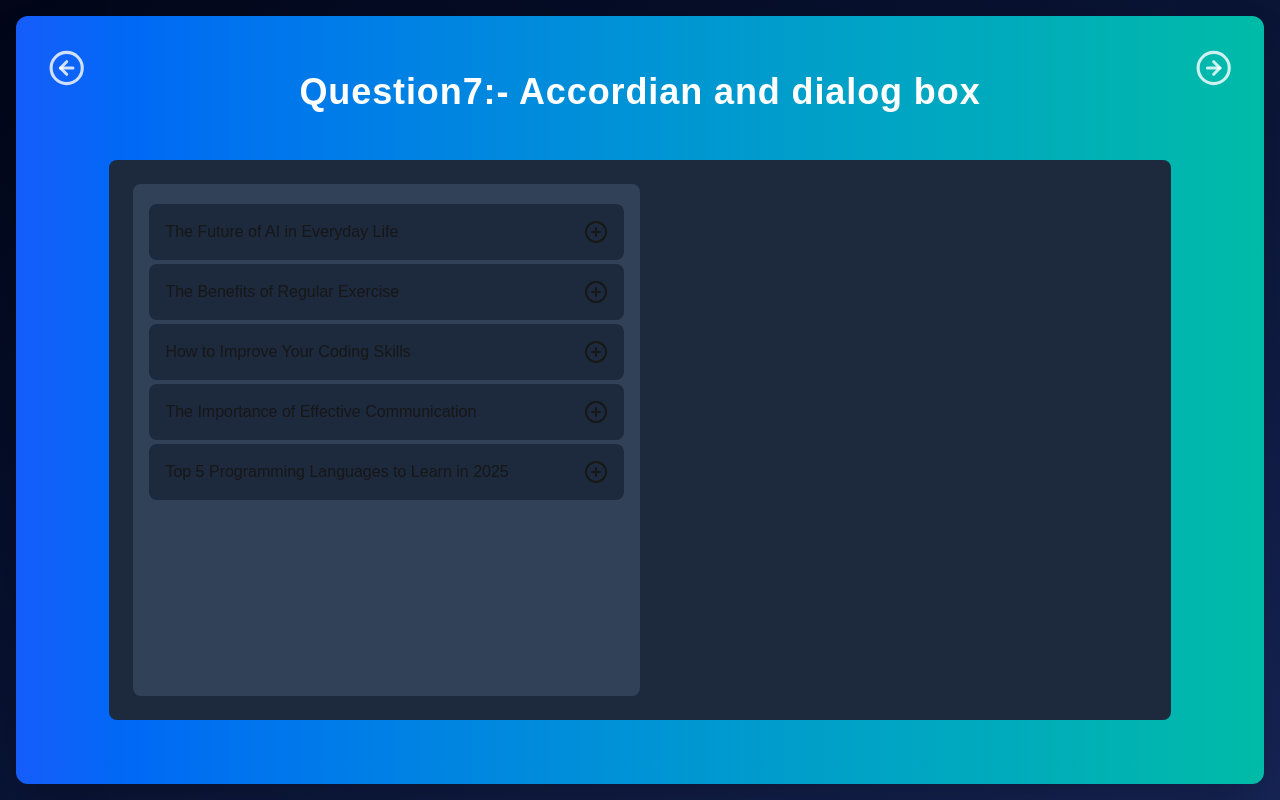
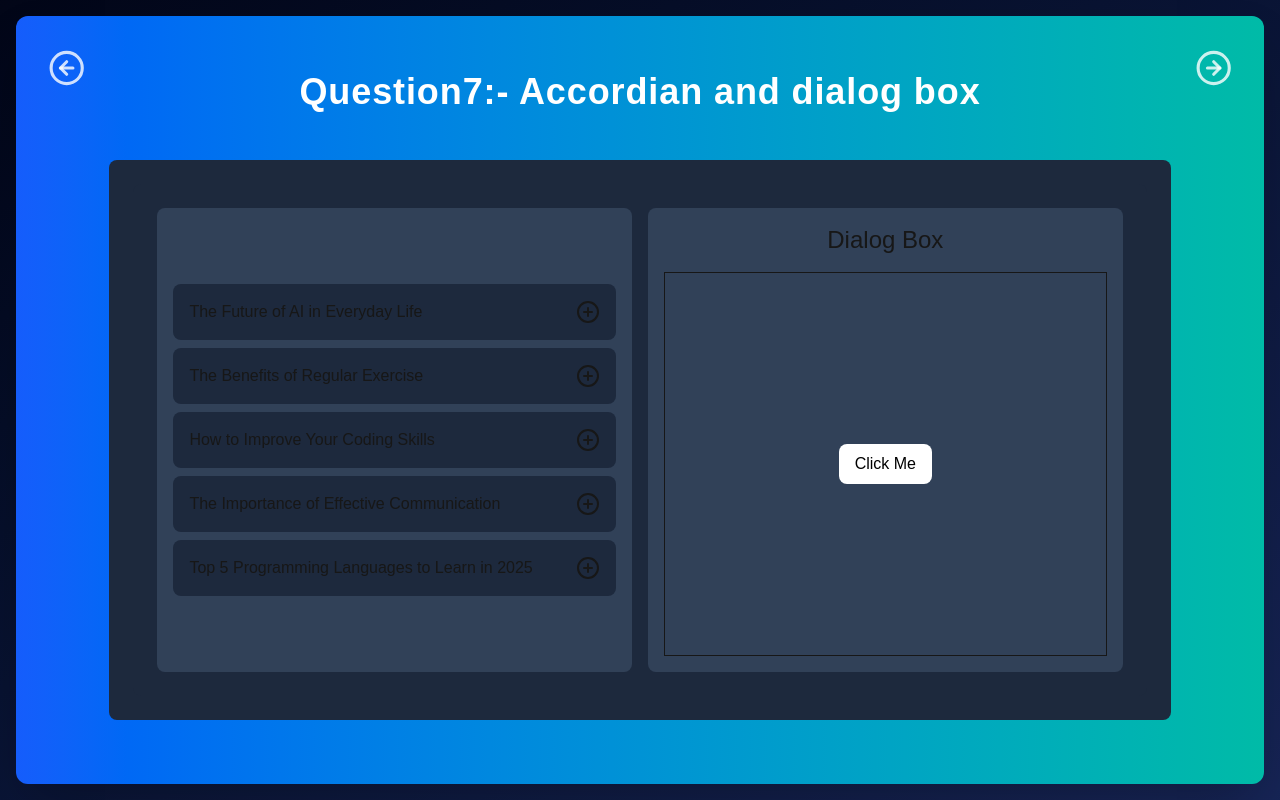
Before and after one commit to abhishekrathour07/Frontend-Interview, a Next.js app: page /question7 in a window 1280 px wide. Built offline with nearby package versions, Linux system fonts and the light colour scheme.

Commit message:
added open dialog box and close dialog box

```diff
--- a/components/Question7.tsx
+++ b/components/Question7.tsx
@@ -1,14 +1,29 @@
 "use client"
-import React, { useEffect, useState } from 'react'
+import React, { useRef, useState } from 'react'
 import { accordianData } from './data/question7'
 import { MinusCircle, PlusCircle } from 'lucide-react'
 
 const Question7 = () => {
   const [activeIndex, setActiveIndex] = useState<number | null>(null)
+  const [openModal, setOpenModal] = useState(false)
+  const modalRef = useRef<HTMLDivElement>(null)
+
+  React.useEffect(() => {
+    const handleClickOutside = (event: MouseEvent) => {
+      if (modalRef.current && !modalRef.current.contains(event.target as Node)) {
+        setOpenModal(false)
+      }
+    }
+    document.addEventListener('mousedown', handleClickOutside)
+    return () => {
+      document.removeEventListener('mousedown', handleClickOutside)
+    }
+  }, [])
 
   return (
-    <div className='h-[70vh] bg-slate-800 w-full rounded-lg p-6 flex gap-4 '>
-      <div className='w-1/2 bg-slate-700 p-4 rounded-lg'>
+    <div className='h-[70vh] bg-slate-800 w-full rounded-lg p-6 flex items-center justify-center gap-4 relative'>
+      <div className='h-full bg-slate-800 w-full flex  rounded-lg p-6 gap-4 '>
+        <div className='w-1/2 bg-slate-700 flex flex-col justify-center p-4 rounded-lg'>
           {accordianData.map((data: any, index: number) => (
             <div key={index} >
               <div className='p-4 flex my-1 bg-slate-800  rounded-lg justify-between'>
@@ -34,6 +49,36 @@ const Question7 = () => {
             </div>
           ))}
         </div>
+        <div className='w-1/2 bg-slate-700 flex flex-col p-4 rounded-lg items-center '>
+          <h2 className='text-2xl'>Dialog Box</h2>
+          <div className='border w-full h-full mt-4 flex items-center justify-center'>
+            <button className='bg-white text-black px-4 py-2 border-none outline-none rounded-lg cursor-pointer'
+              onClick={() => setOpenModal(!openModal)}>Click Me</button>
+          </div>
+        </div>
+      </div>
+      {openModal && (
+        <div ref={modalRef} className='bg-slate-900 rounded-lg px-6 py-8 absolute min-w-96  z-50'>
+          <div className='text-2xl  flex items-center justify-center'>
+            <p>Do you want to submit</p>
+          </div>
+          <div className='flex gap-2 justify-end mt-8'>
+            <button className='bg-transparent border text-white px-4 py-2
+             outline-none rounded-lg cursor-pointer' onClick={() => setOpenModal(false)}>
+              Cancel
+            </button>
+
+            <button className='bg-white text-black px-4 py-2
+             border-none outline-none rounded-lg cursor-pointer'
+              onClick={() => {
+                setOpenModal(false)
+                alert("Data submitted successfully")
+              }}>
+              Submit
+            </button>
+          </div>
+        </div>
+      )}
     </div>
   )
 }
```
Lines whose indentation alone changed are shown as unchanged.
